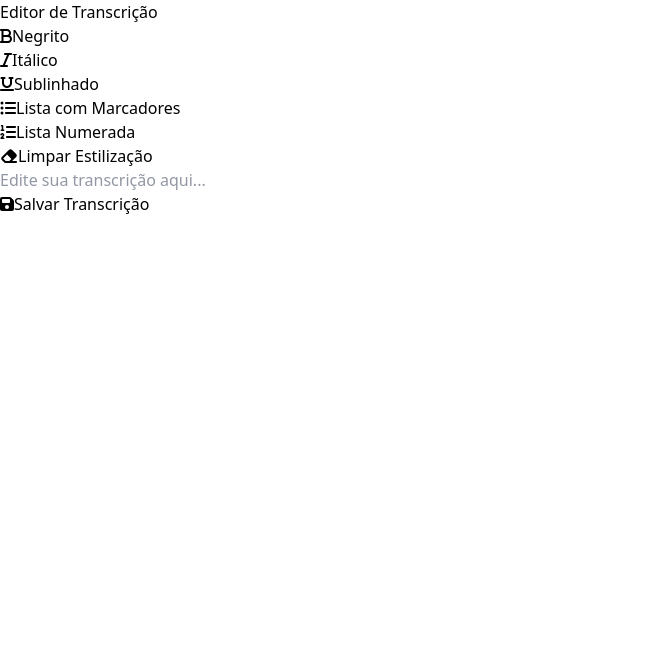
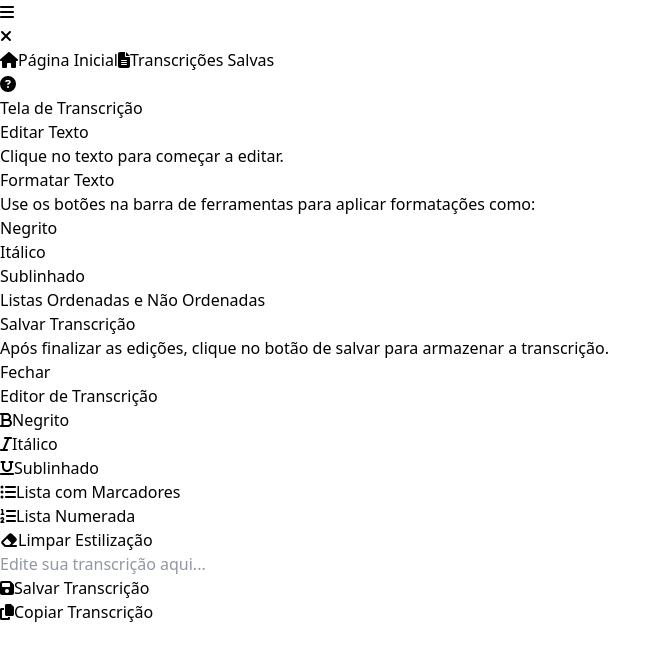
Before and after one commit to CleristonMP/audio-transcriber-app, a Next.js app in the folder transcriber-web/: page /transcription in a window 1280 px wide. Both pictures are taken after a click on the button 7 px from the left and 84 px from the top of the page. Shown: the top 660 px of the page, without its empty margins (0-671 px from the left). Built offline with nearby package versions, Linux system fonts and the light colour scheme.

Commit message:
HelpButton and HelpModal

```diff
--- a/transcriber-web/src/app/transcription/page.tsx
+++ b/transcriber-web/src/app/transcription/page.tsx
@@ -19,6 +19,8 @@ import {
   faListOl,
   faEraser,
   faSave,
+  faQuestionCircle,
+  faCopy,
 } from "@fortawesome/free-solid-svg-icons";
 import "draft-js/dist/Draft.css";
 import { v4 as uuidv4 } from "uuid";
@@ -27,12 +29,18 @@ import {
   saveTranscriptions,
 } from "@/services/localStorageService";
 import MessageModal from "@/components/MessageModal";
+import HelpModal from "@/components/HelpModal";
+import NavigationDrawer from "@/components/NavigationDrawer";
+import instructions from "@/data/instructions.json";
+import HelpButton from "@/components/HelpButton";
 
 const TranscriptionScreen: React.FC = () => {
   const searchParams = useSearchParams();
   const router = useRouter();
   const id = searchParams?.get("id");
   const [isModalOpen, setIsModalOpen] = useState(false);
+  const [isHelpOpen, setIsHelpOpen] = useState(false); // Estado para o modal de ajuda
+  const [copySuccess, setCopySuccess] = useState(false); // Estado para feedback de cópia
   const text = searchParams?.get("text") || "";
 
   const [editorState, setEditorState] = useState(
@@ -97,6 +105,21 @@ const TranscriptionScreen: React.FC = () => {
     setEditorState(newEditorState);
   };
 
+  const handleCopyToClipboard = () => {
+    const content = editorState.getCurrentContent();
+    const plainText = content.getPlainText();
+
+    navigator.clipboard
+      .writeText(plainText)
+      .then(() => {
+        setCopySuccess(true);
+        setTimeout(() => setCopySuccess(false), 2000); // Feedback temporário
+      })
+      .catch((err) => {
+        console.error("Erro ao copiar para a área de transferência:", err);
+      });
+  };
+
   const handleSave = () => {
     const content = editorState.getCurrentContent();
     const text = convertToRaw(content);
@@ -131,12 +154,26 @@ const TranscriptionScreen: React.FC = () => {
 
   return (
     <div className="min-h-screen bg-gray-100 flex flex-col items-center p-6">
+      {/* Menu hamburguer para abrir a barra de navegação */}
+      <NavigationDrawer />
+
+      {/* Botão de ajuda no topo direito */}
+      <HelpButton onClick={() => setIsHelpOpen(true)} />
+
+      {/* Modal de ajuda */}
+      <HelpModal
+        isOpen={isHelpOpen}
+        onClose={() => setIsHelpOpen(false)}
+        title={instructions.transcriptionScreen.title}
+        content={instructions.transcriptionScreen.content}
+      />
+
       <h1 className="text-3xl font-bold mb-6">Editor de Transcrição</h1>
       <div className="w-full max-w-4xl bg-white rounded-lg shadow-lg p-4">
         {/* Barra de ferramentas para estilização */}
-        <div className="mb-4 flex space-x-2 justify-end">
+        <div className="mb-4 flex space-x-4 justify-end">
           {/* Botão de Negrito */}
-          <div className="relative">
+          <div className="group relative">
             <button
               onClick={() => toggleInlineStyle("BOLD")}
               className="p-2 shadow-md hover:bg-gray-300 focus:outline-none transition-all duration-200"
@@ -150,7 +187,7 @@ const TranscriptionScreen: React.FC = () => {
           </div>
 
           {/* Botão de Itálico */}
-          <div className="relative">
+          <div className="group relative">
             <button
               onClick={() => toggleInlineStyle("ITALIC")}
               className="p-2 shadow-md hover:bg-gray-300 focus:outline-none transition-all duration-200"
@@ -164,7 +201,7 @@ const TranscriptionScreen: React.FC = () => {
           </div>
 
           {/* Botão de Sublinhado */}
-          <div className="relative">
+          <div className="group relative">
             <button
               onClick={() => toggleInlineStyle("UNDERLINE")}
               className="p-2 shadow-md hover:bg-gray-300 focus:outline-none transition-all duration-200"
@@ -178,7 +215,7 @@ const TranscriptionScreen: React.FC = () => {
           </div>
 
           {/* Botão de Lista com Marcadores */}
-          <div className="relative">
+          <div className="group relative">
             <button
               onClick={() => toggleBlockType("unordered-list-item")}
               className="p-2 shadow-md hover:bg-gray-300 focus:outline-none transition-all duration-200"
@@ -192,7 +229,7 @@ const TranscriptionScreen: React.FC = () => {
           </div>
 
           {/* Botão de Lista Numerada */}
-          <div className="relative">
+          <div className="group relative">
             <button
               onClick={() => toggleBlockType("ordered-list-item")}
               className="p-2 shadow-md hover:bg-gray-300 focus:outline-none transition-all duration-200"
@@ -206,7 +243,7 @@ const TranscriptionScreen: React.FC = () => {
           </div>
 
           {/* Botão de Limpar Estilização */}
-          <div className="relative">
+          <div className="group relative">
             <button
               onClick={clearInlineStyles}
               className="p-2 shadow-md hover:bg-gray-300 focus:outline-none transition-all duration-200"
@@ -231,11 +268,13 @@ const TranscriptionScreen: React.FC = () => {
         </div>
       </div>
 
+      {/* Botões de Ação */}
+      <div className="flex space-x-4 mt-6">
         {/* Botão de Salvar Transcrição */}
         <div className="group relative">
           <button
             onClick={handleSave}
-          className="mt-6 px-6 py-3 shadow-md hover:bg-green-300 focus:outline-none transition-all duration-200"
+            className="px-6 py-3 shadow-md hover:bg-green-300 focus:outline-none transition-all duration-200"
             aria-label="Salvar Transcrição"
           >
             <FontAwesomeIcon icon={faSave} className="text-xl" />
@@ -244,6 +283,28 @@ const TranscriptionScreen: React.FC = () => {
             Salvar Transcrição
           </span>
         </div>
+
+        {/* Botão de Copiar para a Área de Transferência */}
+        <div className="group relative">
+          <button
+            onClick={handleCopyToClipboard}
+            className={`px-6 py-3 shadow-md ${
+              copySuccess ? "bg-blue-300" : "hover:bg-blue-300"
+            } focus:outline-none transition-all duration-200`}
+            aria-label="Copiar Transcrição"
+          >
+            <FontAwesomeIcon icon={faCopy} className="text-xl" />
+          </button>
+          <span className="absolute bottom-full mb-2 left-1/2 transform -translate-x-1/2 bg-gray-800 text-white text-xs rounded px-2 py-1 opacity-0 group-hover:opacity-100 transition-opacity">
+            Copiar Transcrição
+          </span>
+        </div>
+      </div>
+
+      {/* Feedback de Cópia */}
+      {copySuccess && (
+        <p className="mt-2 text-green-600">Texto copiado para a área de transferência!</p>
+      )}
 
       {/* Modal de Confirmação */}
       <MessageModal
--- /dev/null
+++ b/transcriber-web/src/components/HelpButton.tsx
@@ -0,0 +1,22 @@
+"use client";
+import React from "react";
+import { FontAwesomeIcon } from "@fortawesome/react-fontawesome";
+import { faQuestionCircle } from "@fortawesome/free-solid-svg-icons";
+
+interface HelpButtonProps {
+  onClick: () => void;
+}
+
+const HelpButton: React.FC<HelpButtonProps> = ({ onClick }) => {
+  return (
+    <button
+      className="fixed top-4 right-4 z-50 flex p-2 bg-transparent text-gray-800 rounded-full shadow-lg hover:bg-gray-200 focus:outline-none"
+      onClick={onClick}
+      aria-label="Ajuda"
+    >
+      <FontAwesomeIcon icon={faQuestionCircle} className="text-2xl" />
+    </button>
+  );
+};
+
+export default HelpButton;
--- /dev/null
+++ b/transcriber-web/src/components/HelpModal.tsx
@@ -0,0 +1,50 @@
+"use client";
+import React from "react";
+
+interface HelpModalProps {
+  isOpen: boolean;
+  onClose: () => void;
+  title: string;
+  content: Array<{
+    title: string;
+    description: string;
+    subitems?: string[];
+  }>;
+}
+
+const HelpModal: React.FC<HelpModalProps> = ({ isOpen, onClose, title, content }) => {
+  if (!isOpen) return null;
+
+  return (
+    <div className="fixed inset-0 bg-black bg-opacity-50 flex items-center justify-center z-50">
+      <div className="bg-white rounded-lg shadow-lg p-6 w-3/4 max-w-md">
+        <h2 className="text-xl font-bold mb-4">{title}</h2>
+        <ul className="space-y-4">
+          {content.map((item, index) => (
+            <li key={index}>
+              <p className="font-bold">{item.title}</p>
+              <p className="text-gray-700">{item.description}</p>
+              {item.subitems && (
+                <ul className="list-disc list-inside mt-2">
+                  {item.subitems.map((subitem, subIndex) => (
+                    <li key={subIndex} className="text-gray-700">
+                      {subitem}
+                    </li>
+                  ))}
+                </ul>
+              )}
+            </li>
+          ))}
+        </ul>
+        <button
+          className="mt-6 px-4 py-2 bg-blue-500 text-white rounded hover:bg-blue-600 focus:outline-none"
+          onClick={onClose}
+        >
+          Fechar
+        </button>
+      </div>
+    </div>
+  );
+};
+
+export default HelpModal;
--- /dev/null
+++ b/transcriber-web/src/data/instructions.json
@@ -0,0 +1,63 @@
+{
+  "home": {
+    "title": "Bem-vindo ao Audio Transcriber",
+    "content": [
+      {
+        "title": "Gravar Áudio",
+        "description": "Clique no botão de gravação para capturar áudio diretamente do seu microfone. Após finalizar a gravação, o áudio será processado automaticamente."
+      },
+      {
+        "title": "Fazer Upload de Áudio",
+        "description": "Use o botão de upload para enviar um arquivo de áudio existente do seu dispositivo."
+      },
+      {
+        "title": "Acessar Transcrições",
+        "description": "Após o processamento do áudio, você poderá acessar as transcrições salvas na página de transcrições."
+      }
+    ]
+  },
+  "transcriptionScreen": {
+    "title": "Tela de Transcrição",
+    "content": [
+      {
+        "title": "Editar Texto",
+        "description": "Clique no texto para começar a editar."
+      },
+      {
+        "title": "Formatar Texto",
+        "description": "Use os botões na barra de ferramentas para aplicar formatações como:",
+        "subitems": [
+          "Negrito",
+          "Itálico",
+          "Sublinhado",
+          "Listas Ordenadas e Não Ordenadas"
+        ]
+      },
+      {
+        "title": "Salvar Transcrição",
+        "description": "Após finalizar as edições, clique no botão de salvar para armazenar a transcrição."
+      }
+    ]
+  },
+  "savedTranscriptionsScreen": {
+    "title": "Transcrições Salvas",
+    "content": [
+      {
+        "title": "Visualizar Transcrição",
+        "description": "Clique em uma transcrição para visualizá-la ou editá-la novamente."
+      },
+      {
+        "title": "Excluir Transcrição",
+        "description": "Use o botão de lixeira ao lado de uma transcrição para excluí-la."
+      },
+      {
+        "title": "Excluir Todas as Transcrições",
+        "description": "Clique no botão \"Deletar todas as transcrições\" para remover todas as transcrições salvas."
+      },
+      {
+        "title": "Dica",
+        "description": "Certifique-se de salvar suas edições antes de sair da página de edição."
+      }
+    ]
+  }
+}
```
Also changed, not shown: transcriber-web/src/app/page.tsx (+19 -3 lines), transcriber-web/src/app/saved-transcriptions/page.tsx (+24 -8 lines), transcriber-web/src/pages/api/upload.ts (+19 -5 lines). Lines whose indentation alone changed are shown as unchanged.
